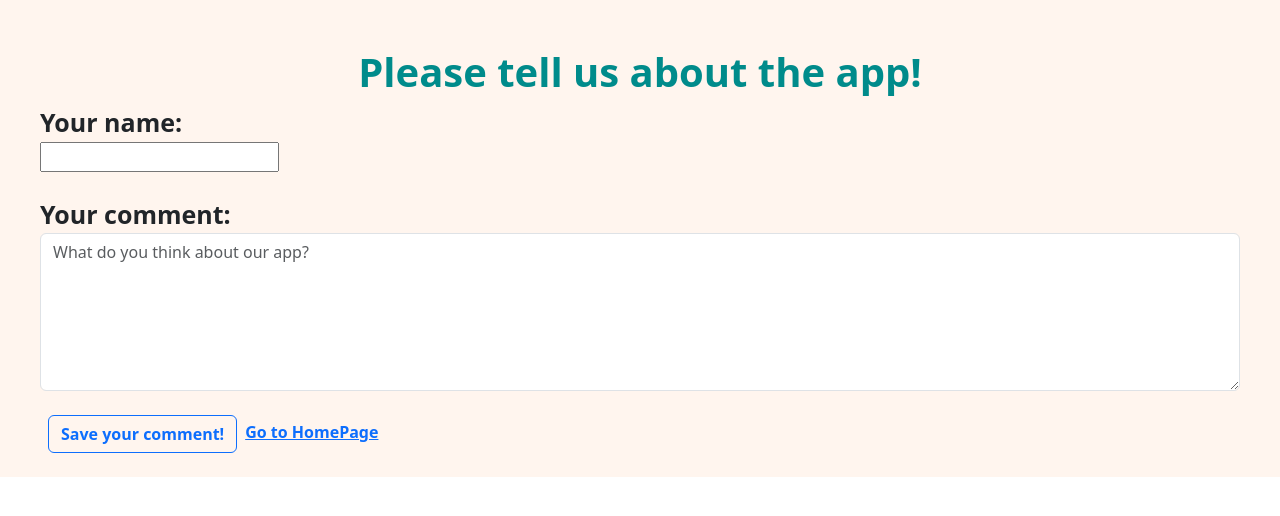
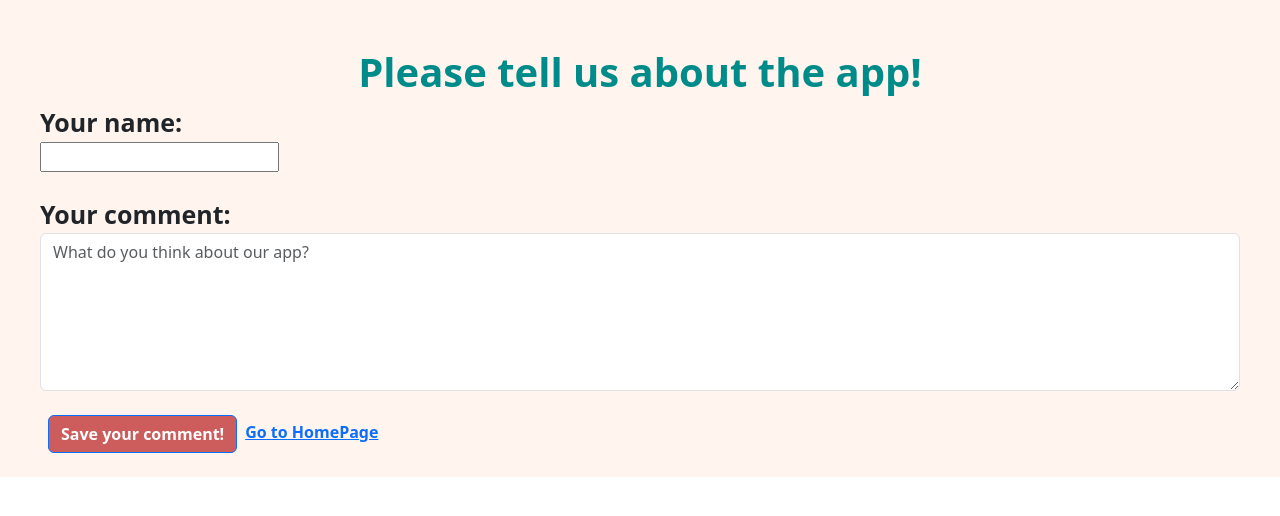
Before and after one commit to AJmints/IntelliJAC-LiftOff, a React (Create React App) app in the folder frontend_intellijac/intellijac-frontend/: page /userComment in a window 1280 px wide. Shown: the top 516 px of the page. Built offline with nearby package versions, Linux system fonts and the light colour scheme.

Commit message:
Added final style touches to usercomments.

```diff
--- a/frontend_intellijac/intellijac-frontend/src/components/UserComments.js
+++ b/frontend_intellijac/intellijac-frontend/src/components/UserComments.js
@@ -45,7 +45,7 @@ function UserComments () {
                 </div>
                 <br></br>
                 <div style={{marginLeft:"40px", marginRight:"40px"}}>
-                <button className="btn btn-outline-primary mx-2" type="submit" onClick={() => alert("Thanks for your comment!")}><b>Save your comment!</b></button>
+                <button className="btn btn-outline-primary mx-2" style={{backgroundColor: "#CD5C5C"}} type="submit" onClick={() => alert("Thanks for your comment!")}><b style={{color:"white"}}>Save your comment!</b></button>
                 <Link to="/"><b>Go to HomePage</b></Link>
                 </div>
             </form>
```
